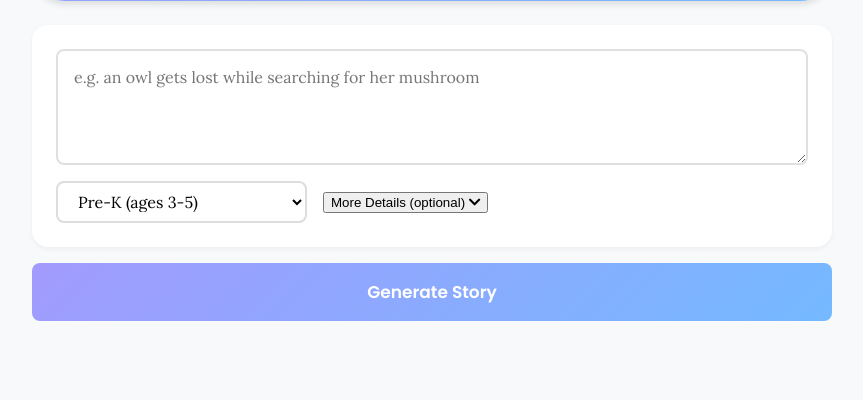
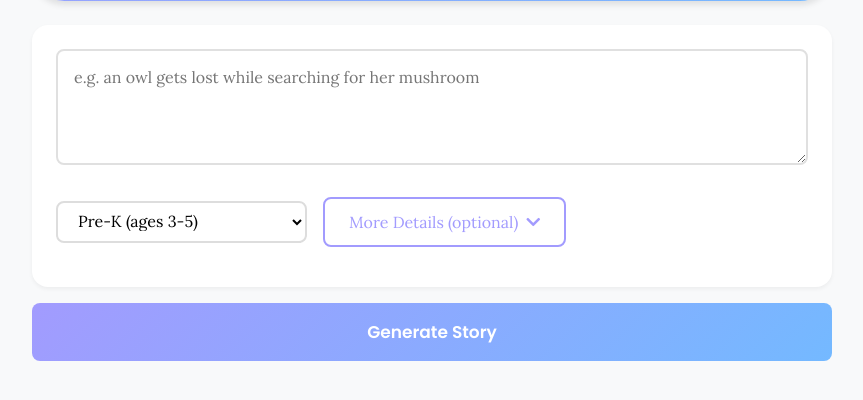
Before and after one commit to rgroot1/storytales, a Flask app: page / in a window 1280 px wide. Shown: the part 272-672 px from the top of the page, without its empty margins (208-1071 px from the left). Run offline with Flask 3, Linux system fonts and the light colour scheme.

Commit message:
styling of more options

```diff
--- a/src/app/templates/story/create.html
+++ b/src/app/templates/story/create.html
@@ -25,11 +25,9 @@
                     <option value="growing">Growing Reader (ages 5-7)</option>
                 </select>
 
-                <div class="form-group">
-                    <button type="button" id="tell-more-btn" class="btn btn-outline-secondary">
-                        More Details (optional) <i class="fas fa-chevron-down"></i>
-                    </button>
-                </div>
+                <button id="tell-more-btn" class="secondary-button">
+                    More Details (optional) <i class="fas fa-chevron-down"></i>
+                </button>
             </div>
         </div>
 
```
